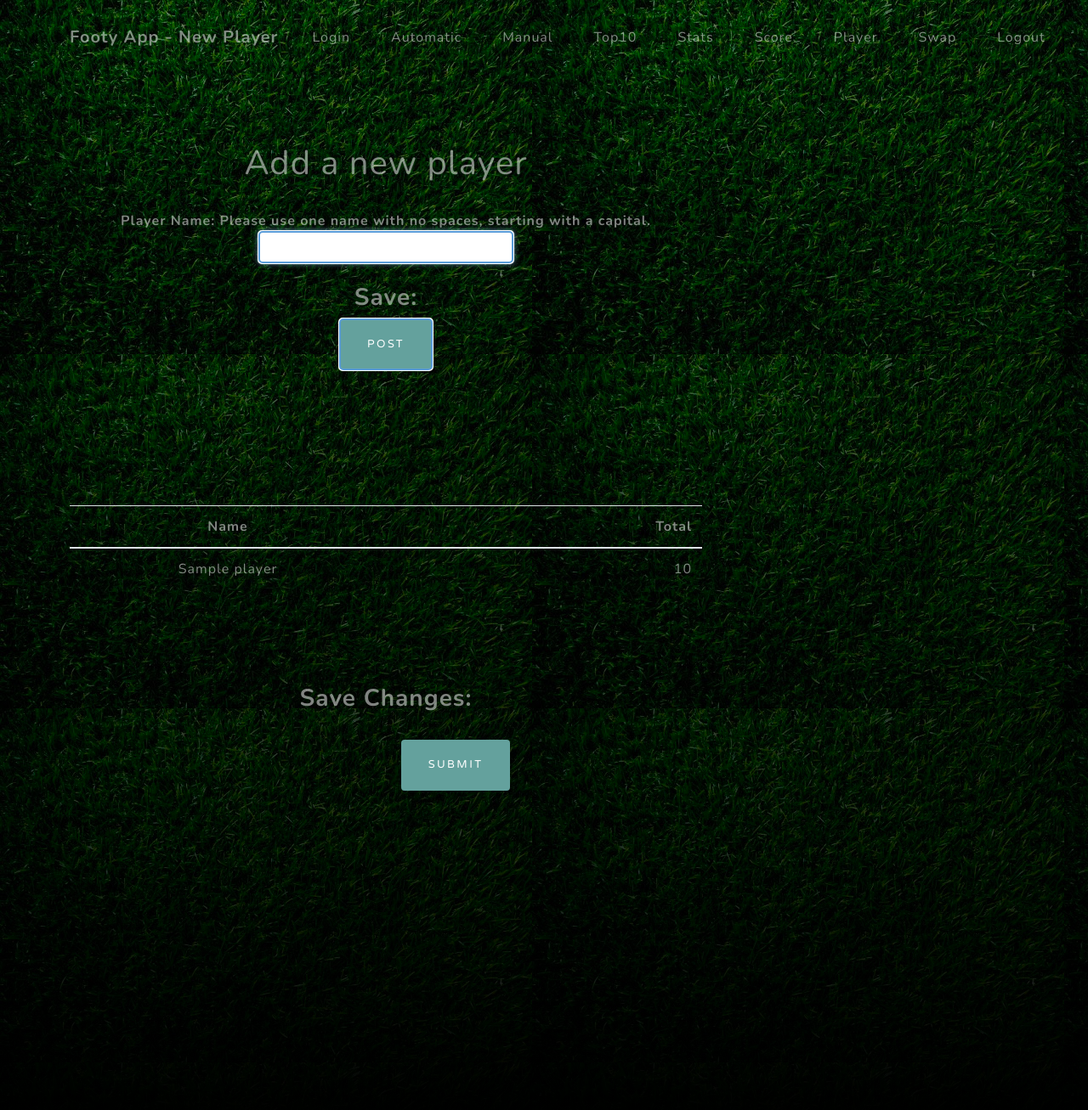
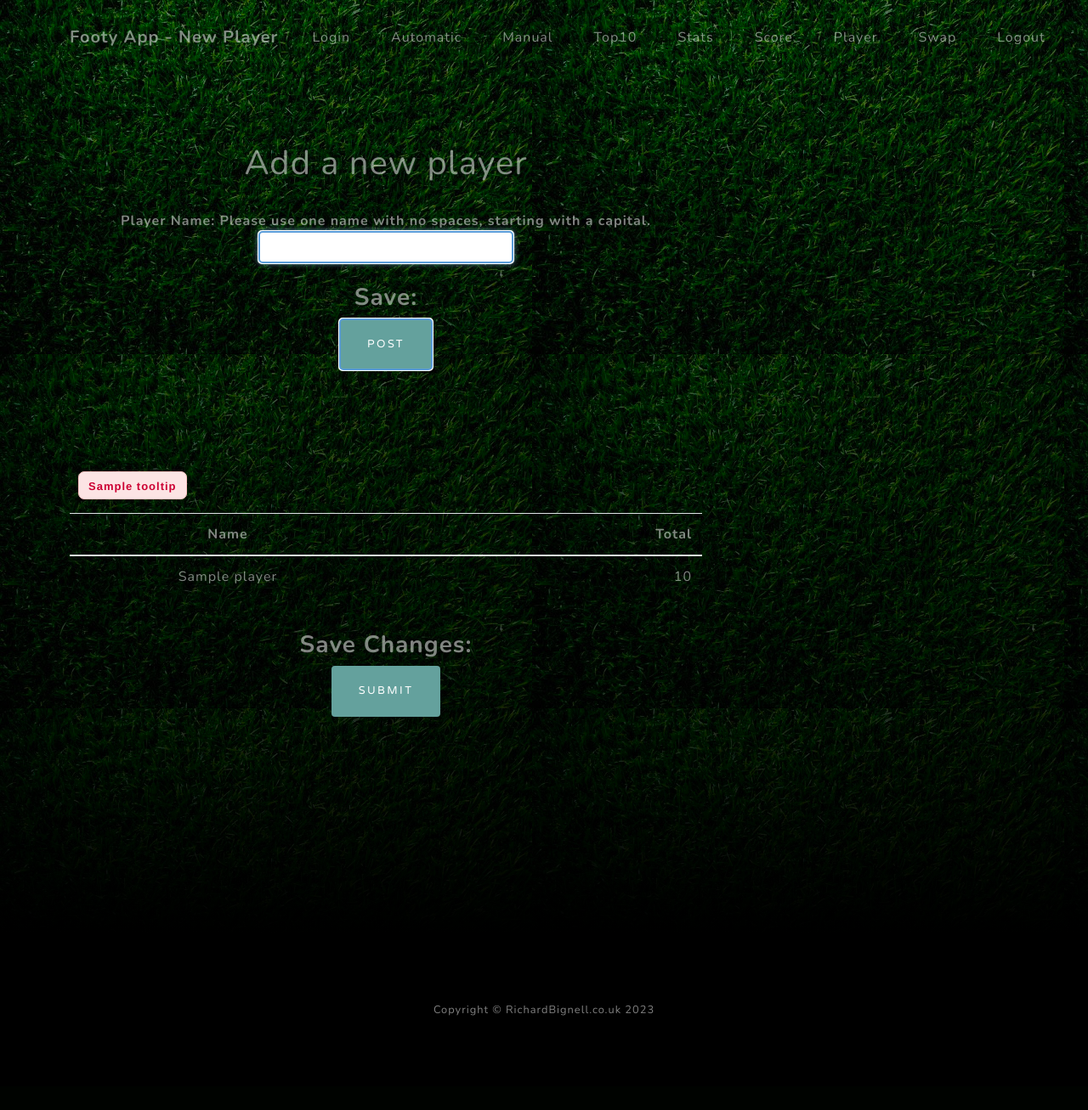
Before and after one commit to bignellrp/footyapp-web, a Flask app: template templates/player.html in a window 1280 px wide. Shown: the top 1307 px of the page at 85% size. After the commit the page ends 1196 px from the top, so only its background shows below. Run offline with Flask 3, Linux system fonts and the light colour scheme; the template is opened without the code that fills it: most values are stand-ins (such as "Sample title", 1, 10 or a date in 2020); parts of the project's set-up code (start-up, migrations or seed data) failed here and were passed over; some libraries are stand-ins or nearby versions.

Commit message:
Changed player page formatting

```diff
--- a/routes/player.py
+++ b/routes/player.py
@@ -42,6 +42,7 @@ def player():
         ##If request method is not POST then it must be GET
         changed_rows = {}
         error = None
+        tooltip = None
         ##Need to change the validation to be done before values come back to python
 
         for key, value in request.args.items():
@@ -56,8 +57,10 @@ def player():
                     json_value = {"total": value}
                     print(name, json_value)
                     update_player(name, json_value)
+                    tooltip = "Updated successfully"
+
         # Refresh the players
         get_all_players = all_players()
         get_all_player_totals = [{"name": player["name"], "total": player["total"]} for player in get_all_players]
 
-        return render_template('player.html', all_players = get_all_player_totals, error=error)
+        return render_template('player.html', all_players = get_all_player_totals, error=error, tooltip=tooltip)
--- a/templates/player.html
+++ b/templates/player.html
@@ -58,19 +58,21 @@
                                 <br>
                                 <h3><b>Save:</b></h3>
                                 <input class="btn btn-primary js-scroll-trigger" type="submit" name="submit_button" value="Post">
-                                <br>
+                                <br><br><br>
                                 {% if error %}
-                                <div class="tool_tip">{{ error }}</div>
+                                <p class="tool_tip">{{ error }}</p>
+                                {% endif %}
+                                <br><br><br>
+                                {% if tooltip %}
+                                <p class="tool_tip">{{ tooltip }}</p>
                                 {% endif %}
                             </form>
                             <form class="text-white-50 mx-auto mt-2 mb-5" method="POST" action="" id="mainForm" onsubmit="return false;">
-                                <div class="text-pre text-white-50 text-lg-center">
                                 <p>
                                 <table id="mainTable" class="table table-striped text-pre text-white-50 text-lg-center">
                                     <thead><tr><th>Name</th><th>Total</th></tr></thead>
                                     <tbody>
                                     {% for player in all_players %}
-                                      <!--<tr data-row-id="{{ loop.index }}"><td>{{ player.name }}</td><td>{{ player.total }}</td></tr>-->
                                       <tr data-row-id="{{ player.name }}"><td>{{ player.name }}</td><td>{{ player.total }}</td></tr>
                                     {% endfor %}
                                     </tbody>
@@ -80,7 +82,6 @@
                                 <button class="btn btn-primary js-scroll-trigger" id="submit-button">Submit</button>
                                 <br>
                                 </p>
-                                </div>
                             </form>
                         </div>
                     </div>
@@ -94,13 +95,5 @@
         <!-- Bootstrap core JS-->
         <script src="https://cdn.jsdelivr.net/npm/bootstrap@4.5.3/dist/js/bootstrap.bundle.min.js"></script>
         <script src="/static/scripts.js"></script>
-        <!-- Mindmup Table Widget JS-->
-        <!--
-        <script>
-            $('#mainTable').editableTableWidget().numericInputExample().find('td:first').focus();
-            $('#textAreaEditor').editableTableWidget({editor: $('<textarea>')});
-            window.prettyPrint && prettyPrint();
-        </script>
-        -->
     </body>
 </html>
```
